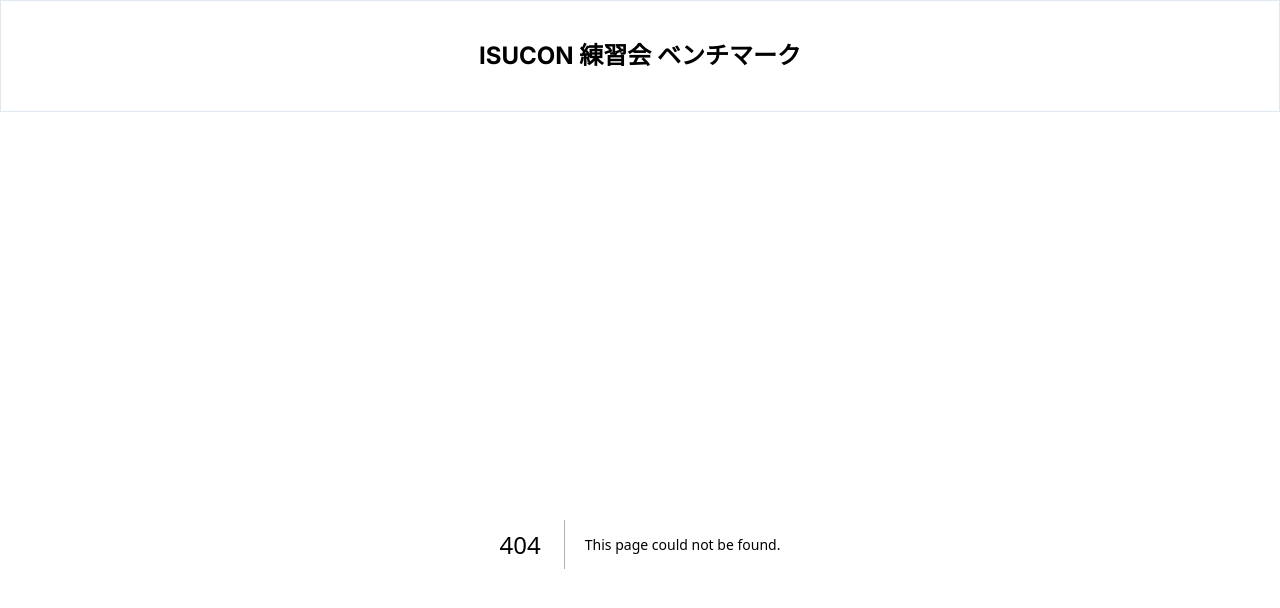
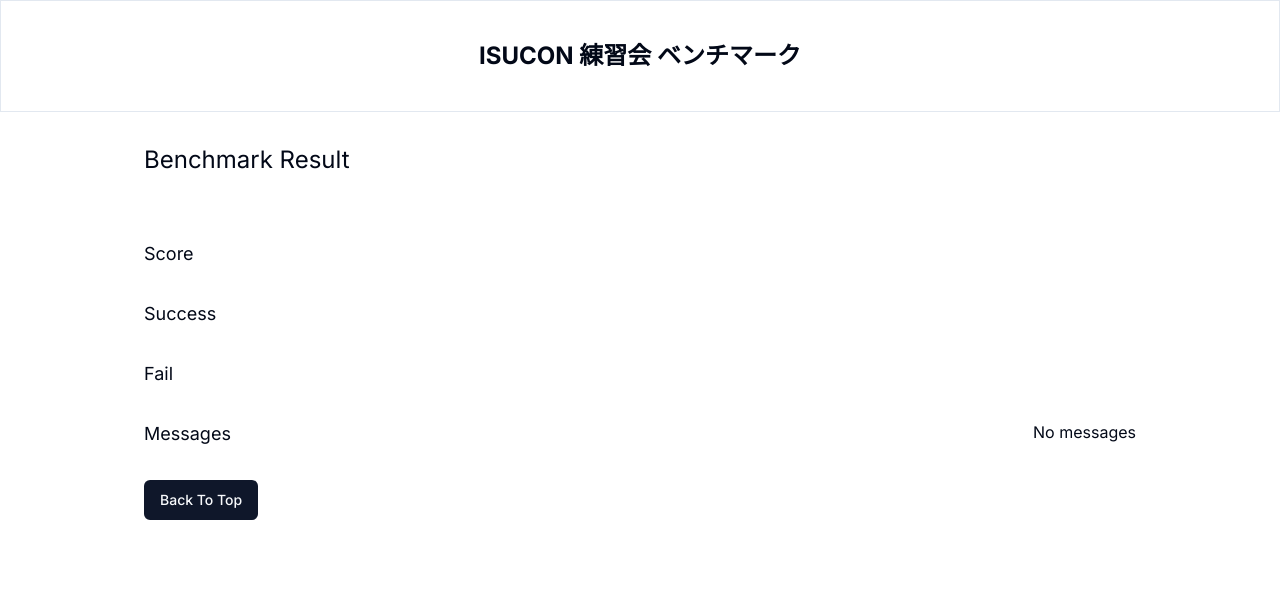
Before and after one commit to ryomaejii/lambda-benchmark-front, a Next.js app: page /benchmark-result in a window 1280 px wide. Before the commit this address had no page. Shown: the top 608 px of the page. Built offline with nearby package versions, Linux system fonts and the light colour scheme.

Commit message:
feat: Add benchmark result page

```diff
--- /dev/null
+++ b/src/app/benchmark-result/page.tsx
@@ -0,0 +1,46 @@
+"use client";
+
+import { Button } from "@/components/ui/button";
+import Link from "next/link";
+import { useSearchParams } from "next/navigation";
+
+export default function BenchmarkDetail() {
+  const searchParams = useSearchParams();
+  const score = searchParams.get("score") ?? "";
+  const success = searchParams.get("success") ?? "";
+  const fail = searchParams.get("fail") ?? "";
+  const messages = searchParams.getAll("messages");
+
+  return (
+    <div className="space-y-16">
+      <h2 className="text-2xl">Benchmark Result</h2>
+      <div className="space-y-8">
+        <div className="flex justify-between items-start">
+          <h3 className="text-lg">Score</h3>
+          <p>{score}</p>
+        </div>
+        <div className="flex justify-between items-start">
+          <h3 className="text-lg">Success</h3>
+          <p>{success}</p>
+        </div>
+        <div className="flex justify-between items-start">
+          <h3 className="text-lg">Fail</h3>
+          <p>{fail}</p>
+        </div>
+        <div className="flex justify-between items-start">
+          <h3 className="text-lg">Messages</h3>
+          <ul>
+            {messages.map((message, i) => (
+              <li key={i}>{message}</li>
+            ))}
+
+            {messages.length === 0 && <li>No messages</li>}
+          </ul>
+        </div>
+        <Button asChild>
+          <Link href="/">Back To Top</Link>
+        </Button>
+      </div>
+    </div>
+  );
+}
--- a/src/components/benchmark-form.tsx
+++ b/src/components/benchmark-form.tsx
@@ -4,6 +4,7 @@
 import { Input } from "@/components/ui/input";
 import { useToast } from "@/components/ui/use-toast";
 import { runBenchmark } from "@/utils/api/runBenchmark";
+import Link from "next/link";
 import { useState } from "react";
 
 export function BenchmarkForm() {
@@ -17,6 +18,7 @@
     if (!team) return;
 
     setRunning(true);
+
     try {
       const res = await runBenchmark({
         name: team,
@@ -27,17 +29,49 @@
           title: "Benchmark Passed",
           description: `Score: ${res.score}
           Success: ${res.success}
-          Fail: ${res.fail}
-          Messages: ${res.messages.join(", ")}`,
+          Fail: ${res.fail}`,
+          action: (
+            <Button asChild>
+              <Link
+                href={{
+                  pathname: "/benchmark-detail",
+                  query: {
+                    score: res.score,
+                    success: res.success,
+                    fail: res.fail,
+                    messages: res.messages,
+                  },
+                }}
+              >
+                Show Detail
+              </Link>
+            </Button>
+          ),
         });
       } else {
         toast({
           title: "Benchmark Failed",
           description: `Score: ${res.score}
           Success: ${res.success}
-          Fail: ${res.fail}
-          Messages: ${res.messages.join(", ")}`,
+          Fail: ${res.fail}`,
           variant: "destructive",
+          action: (
+            <Button asChild>
+              <Link
+                href={{
+                  pathname: "/benchmark-detail",
+                  query: {
+                    score: res.score,
+                    success: res.success,
+                    fail: res.fail,
+                    messages: res.messages,
+                  },
+                }}
+              >
+                Show Detail
+              </Link>
+            </Button>
+          ),
         });
       }
     } catch (e) {
--- a/src/components/score-graph.tsx
+++ b/src/components/score-graph.tsx
@@ -16,21 +16,33 @@
 const processData = (data: GetScoresResponse) => {
   const formattedData: any[] = [];
 
+  // すべてのスコアをタイムスタンプと共に集める
+  const allScores: { timestamp: number; [key: string]: number }[] = [];
   data.forEach((user) => {
-    user.scores.forEach((score, index) => {
-      if (!formattedData[index]) {
-        formattedData[index] = { timestamp: formatDate(score.timestamp) };
-      }
-      formattedData[index][user.name] = score.score;
+    user.scores.forEach((score) => {
+      allScores.push({ timestamp: score.timestamp, [user.name]: score.score });
     });
+  });
+
+  allScores.sort((a, b) => a.timestamp - b.timestamp);
+
+  allScores.forEach((item) => {
+    const existingItem = formattedData.find(
+      (data) => data.timestamp === item.timestamp
+    );
+    if (existingItem) {
+      Object.assign(existingItem, item);
+    } else {
+      formattedData.push(item);
+    }
   });
 
   return formattedData;
 };
 
-const formatDate = (timestamp: number) => {
+const formatTime = (timestamp: number) => {
   const date = new Date(timestamp * 1000);
-  return `${date.getFullYear()}-${date.getMonth() + 1}-${date.getDate()}`;
+  return `${date.getHours()}:${String(date.getMinutes()).padStart(2, "0")}`;
 };
 
 const stringToColor = (str: string) => {
@@ -64,7 +76,11 @@
           }}
         >
           <CartesianGrid stroke="#E0E0E0" />
-          <XAxis dataKey="timestamp" stroke="#000000" />
+          <XAxis
+            dataKey="timestamp"
+            stroke="#000000"
+            tickFormatter={(timestamp) => formatTime(timestamp)}
+          />
           <YAxis stroke="#000000" />
           <Tooltip
             contentStyle={{
```
